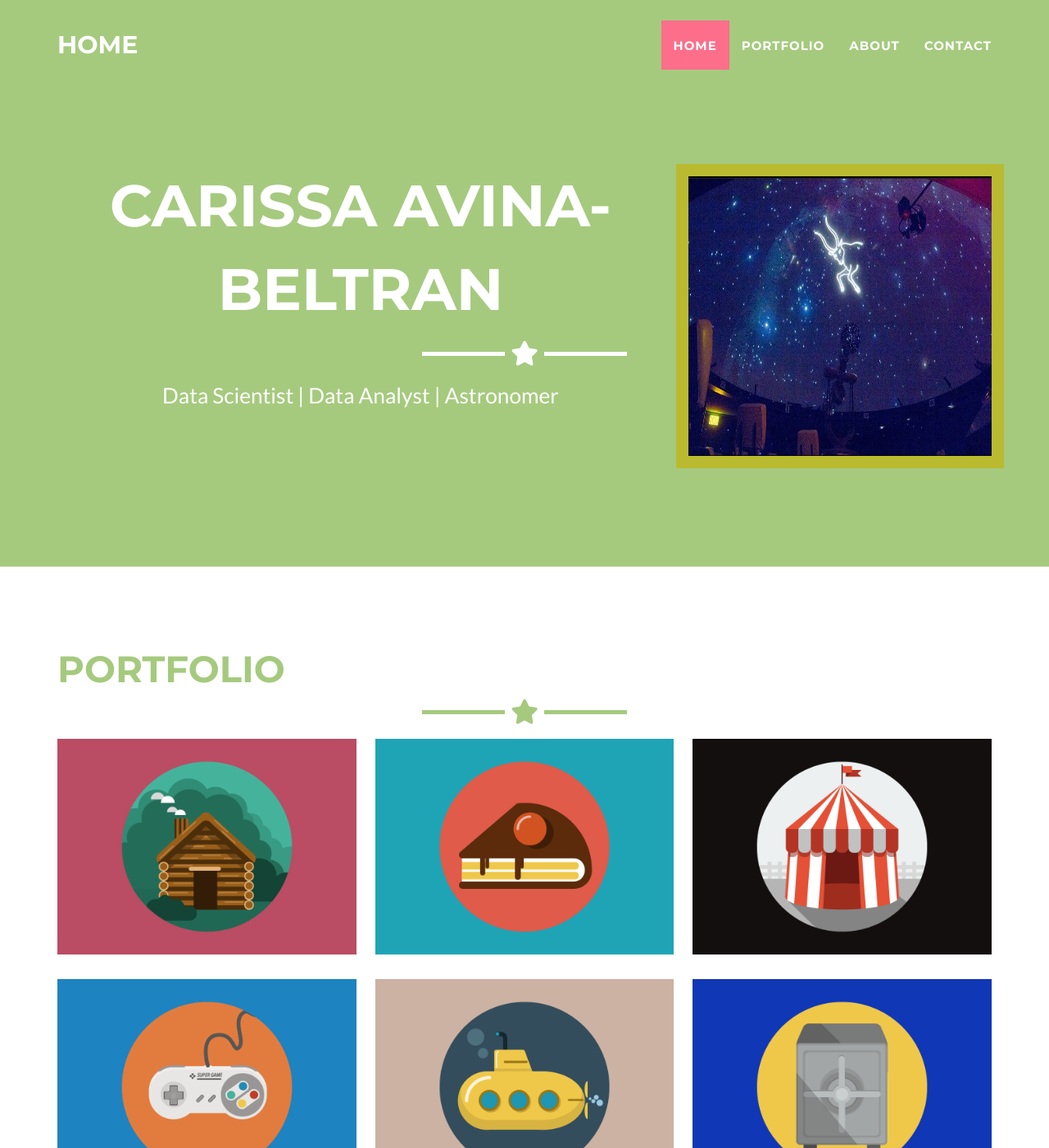
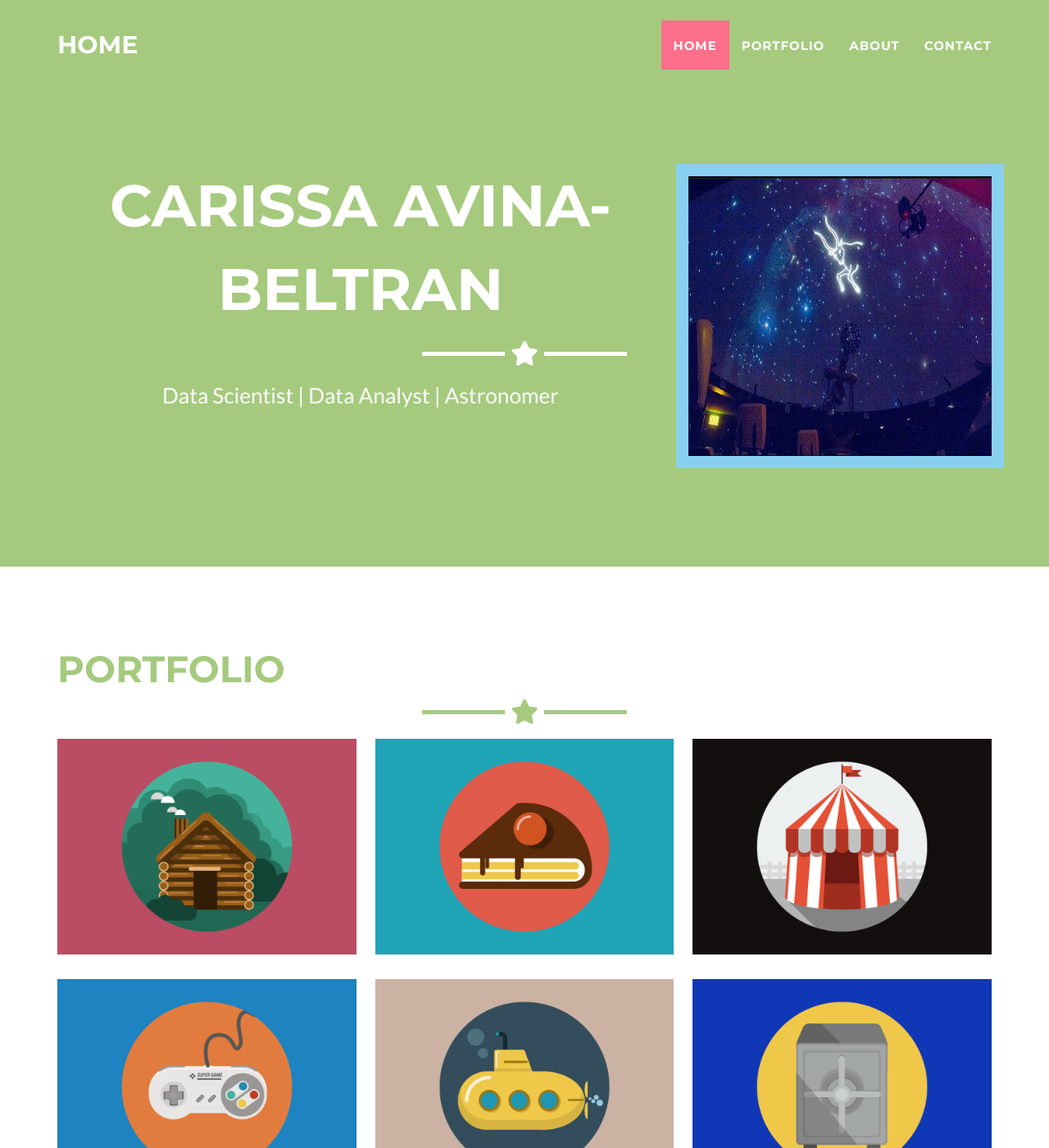
Before and after one commit to carissaavina/carissaavina.github.io, a Jekyll site: the page built from _posts/2014-07-18-project-1.markdown, in a window 1280 px wide and 1400 px high. Shown: the whole window at 82% size. Built offline with Jekyll 4.4.1, drawn with Linux system fonts in a browser that asks for light colours.

Commit message:
Update header.html

```diff
--- a/_includes/header.html
+++ b/_includes/header.html
@@ -6,7 +6,7 @@
         /*border-radius: 45%; */
         width: 400px;
         height: 371px;
-        border: 15px solid #baba31;
+        border: 15px solid #89CFF0;
       }
    </style>
   <head>
```
